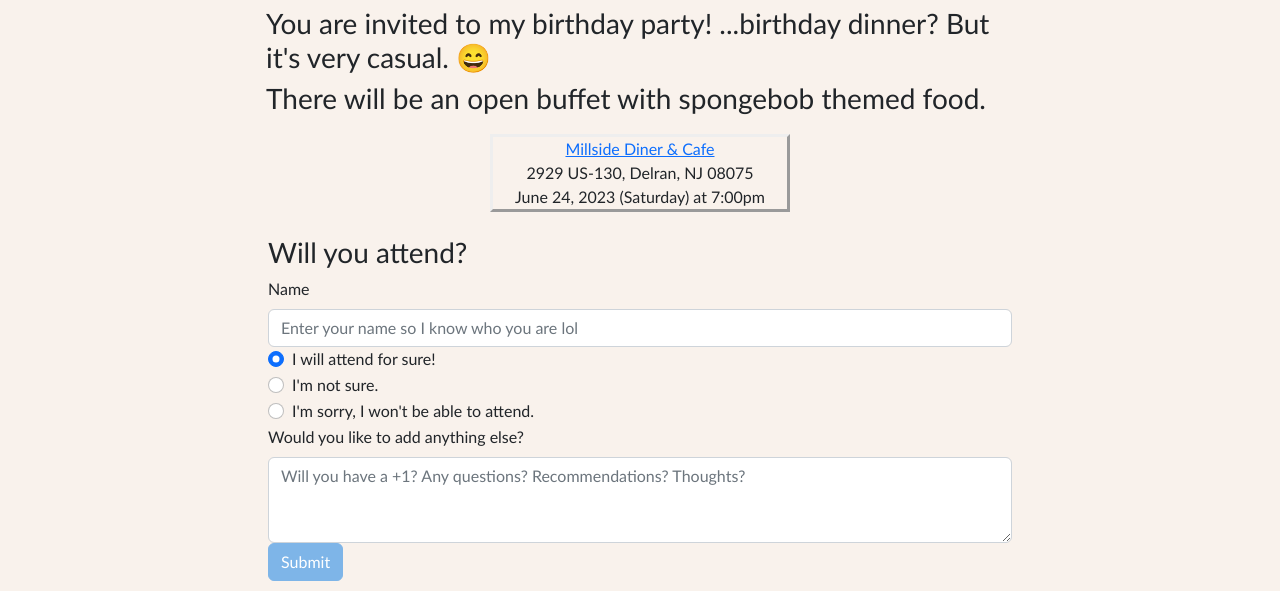
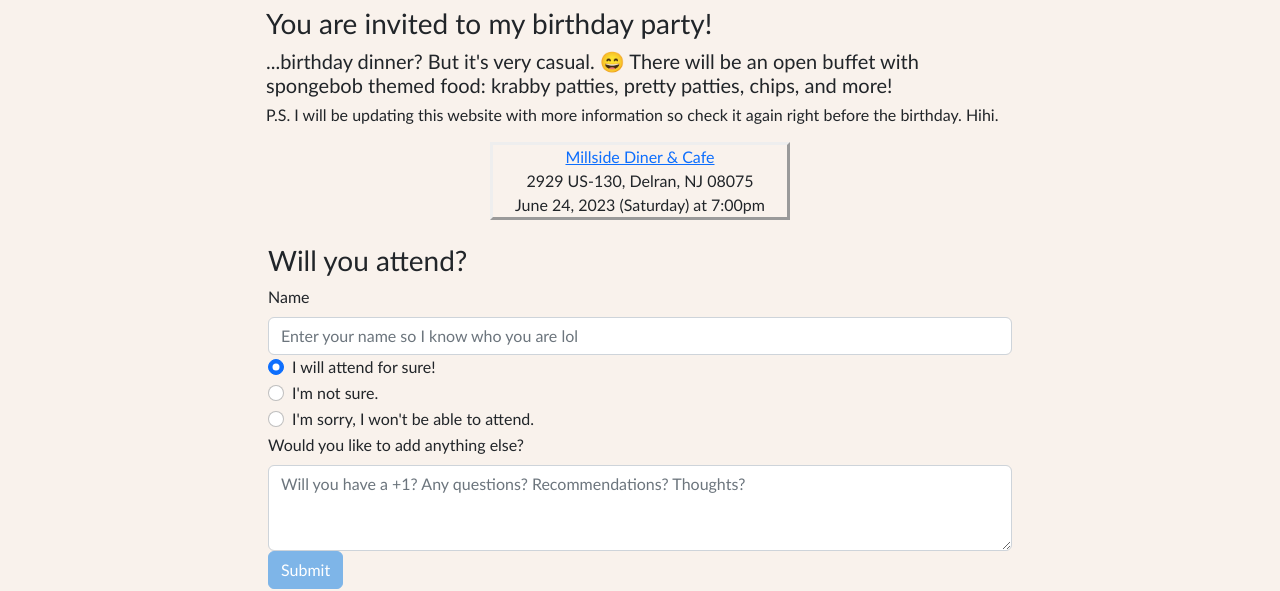
Before and after one commit to azimezn/azime_birthday, a website: page index.html in a window 1280 px wide. Shown: the part 143-734 px from the top of the page. Drawn offline with nearby package versions, Linux system fonts and the light colour scheme.

Commit message:
added/changed some text and format

```diff
--- a/index.html
+++ b/index.html
@@ -60,8 +60,9 @@
 
   <div class="container">
     <div class="container-fluid intro-text">
-      <h3>You are invited to my birthday party! ...birthday dinner? But it's very casual. 😄</h3>
-      <h3>There will be an open buffet with spongebob themed food.</h3>
+      <h3>You are invited to my birthday party!</h3>
+      <h5> ...birthday dinner? But it's very casual. 😄 There will be an open buffet with spongebob themed food: krabby patties, pretty patties, chips, and more!</h5>
+      <h6>P.S. I will be updating this website with more information so check it again right before the birthday. Hihi.</h6>
     </div>
     <div class="container-fluid place-info">
       <div><a href="https://goo.gl/maps/3YBXGB7a2RS7TXbv5" target="_blank">Millside Diner &
```
